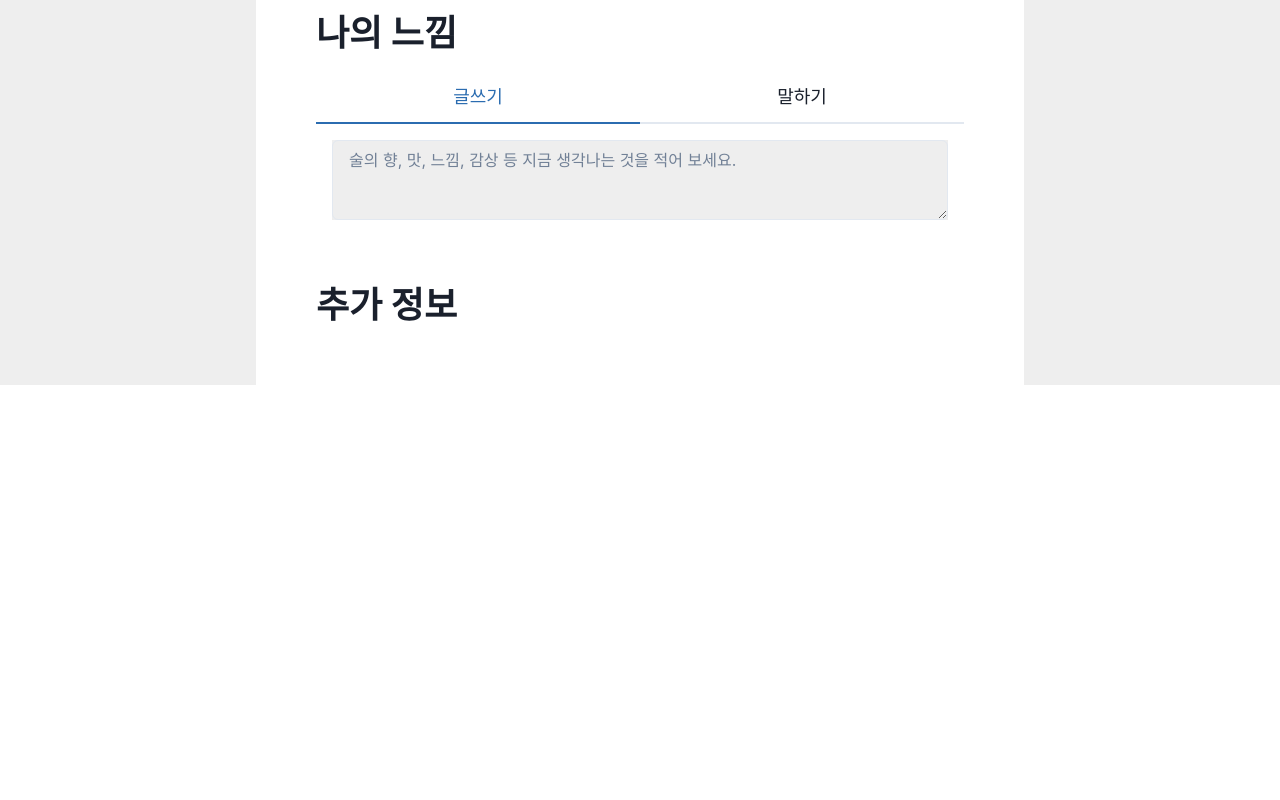
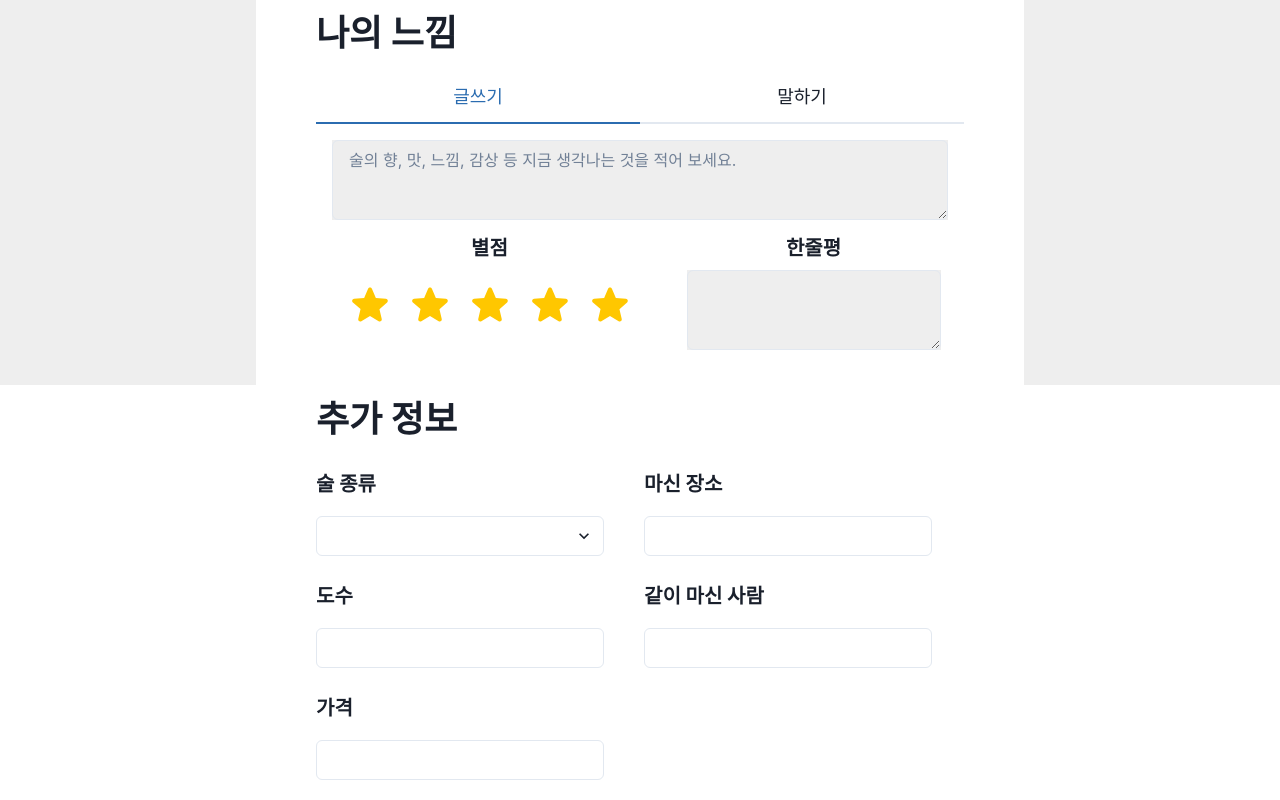
Before and after one commit to CoKothon-sulchup/sulchup-web, a React (Create React App) app: page /write in a window 1280 px wide. Shown: the part 415-1215 px from the top of the page. Before the commit the page ends 800 px from the top, so only its background shows below. Built offline with nearby package versions, Linux system fonts and the light colour scheme.

Commit message:
complete write

```diff
--- a/src/pages/write.tsx
+++ b/src/pages/write.tsx
@@ -1,6 +1,22 @@
-import React from 'react';
-import { Flex, Heading, IconButton, Input, Image, Textarea, Tabs, Tab, TabList, TabPanels, TabPanel } from '@chakra-ui/react';
-import { BsFillRecordCircleFill } from 'react-icons/bs';
+import React from "react";
+
+import {
+  Flex,
+  Heading,
+  IconButton,
+  Input,
+  Image,
+  Textarea,
+  Tabs,
+  Tab,
+  TabList,
+  TabPanels,
+  TabPanel,
+  GridItem,
+  Grid,
+  Select,
+} from "@chakra-ui/react";
+import { BsFillRecordCircleFill } from "react-icons/bs";
 
 interface InputPanelContainerProps {
   children: JSX.Element;
@@ -9,26 +25,47 @@ interface InputPanelContainerProps {
 const InputPanelContainer = (props: InputPanelContainerProps) => {
   const { children } = props;
   return (
-    <Flex alignItems='center' justifyContent='center' bg='#eee'>
+    <Flex alignItems="center" justifyContent="center" bg="#eee">
       {children}
     </Flex>
   );
 };
 
 export const Write = () => {
+  const names = ["마신 장소", "도수", "같이 마신 사람", "가격"];
+
+  const gridItems = names.map((name) => (
+    <GridItem mb="20px">
+      <Heading size="md" mb="20px">
+        {name}
+      </Heading>
+      <Input w="90%" />
+    </GridItem>
+  ));
+
   return (
-    <Flex w='100%' flexDirection='column' alignItems='center' pt='32px' px={['24px', '60px']}>
-      <Heading mr='auto'>술첩 기록</Heading>
-      <Flex mt='32px' w='100%'>
-        <Image w={['100px', '200px']} h={['100px', '200px']} src='https://via.placeholder.com/200' />
-        <Flex ml={['24px', '32px']} flex={1} flexDirection='column'>
-          <Input placeholder='술 이름' />
-          <Input mt={['16px', '24px']} placeholder='마신 날짜' />
+    <Flex
+      w="100%"
+      flexDirection="column"
+      alignItems="center"
+      pt="32px"
+      px={["24px", "60px"]}
+    >
+      <Heading mr="auto">술첩 기록</Heading>
+      <Flex mt="32px" w="100%">
+        <Image
+          w={["100px", "200px"]}
+          h={["100px", "200px"]}
+          src="https://via.placeholder.com/200"
+        />
+        <Flex ml={["24px", "32px"]} flex={1} flexDirection="column">
+          <Input placeholder="술 이름" />
+          <Input mt={["16px", "24px"]} placeholder="마신 날짜" />
         </Flex>
       </Flex>
-      <Flex mt='48px' w='100%' flexDirection='column'>
+      <Flex mt="48px" w="100%" flexDirection="column">
         <Heading>나의 느낌</Heading>
-        <Tabs mt='16px' isFitted size={['md', 'lg']}>
+        <Tabs mt="16px" isFitted size={["md", "lg"]}>
           <TabList>
             <Tab>글쓰기</Tab>
             <Tab>말하기</Tab>
@@ -36,19 +73,78 @@ export const Write = () => {
           <TabPanels>
             <TabPanel>
               <InputPanelContainer>
-                <Textarea placeholder='술의 향, 맛, 느낌, 감상 등 지금 생각나는 것을 적어 보세요.' />
+                <Textarea placeholder="술의 향, 맛, 느낌, 감상 등 지금 생각나는 것을 적어 보세요." />
               </InputPanelContainer>
             </TabPanel>
             <TabPanel>
               <InputPanelContainer>
-                <IconButton my='24px' aria-label='record-button' size='2xl' icon={<BsFillRecordCircleFill />} />
+                <IconButton
+                  my="24px"
+                  aria-label="record-button"
+                  size="2xl"
+                  icon={<BsFillRecordCircleFill />}
+                />
               </InputPanelContainer>
             </TabPanel>
           </TabPanels>
         </Tabs>
-
-        <Flex mt='48px'>
-          <Heading>추가 정보</Heading>
+        <Flex justifyContent="space-around">
+          <Flex flexDirection="column" alignItems="center">
+            <Heading size="md">별점</Heading>
+            <Flex mt="25px">
+              <IconButton
+                colorScheme="Blue"
+                aria-label="star"
+                icon={<Image mx="5px" w="50px" src="images/star.svg" />}
+              />
+              <IconButton
+                colorScheme="Blue"
+                aria-label="star"
+                icon={<Image mx="5px" w="50px" src="images/star.svg" />}
+              />
+              <IconButton
+                colorScheme="Blue"
+                aria-label="star"
+                icon={<Image mx="5px" w="50px" src="images/star.svg" />}
+              />
+              <IconButton
+                colorScheme="Blue"
+                aria-label="star"
+                icon={<Image mx="5px" w="50px" src="images/star.svg" />}
+              />
+              <IconButton
+                colorScheme="Blue"
+                aria-label="star"
+                icon={<Image mx="5px" w="50px" src="images/star.svg" />}
+              />
+            </Flex>
+          </Flex>
+          <Flex flexDirection="column" alignItems="center">
+            <Heading size="md" mb="10px">
+              한줄평
+            </Heading>
+            <InputPanelContainer>
+              <Textarea />
+            </InputPanelContainer>
+          </Flex>
+        </Flex>
+        <Flex mt="48px" flexDirection="column" justifyContent="center">
+          <Heading mb="30px">추가 정보</Heading>
+          <Grid
+            h="100%"
+            w="100%"
+            templateColumns="repeat(2, 1fr)"
+            templateRows="repeat(3, 1fr)"
+            gap={2}
+          >
+            <GridItem mb="20px">
+              <Heading size="md" mb="20px">
+                술 종류
+              </Heading>
+              <Select w="90%"></Select>
+            </GridItem>
+            {gridItems}
+          </Grid>
         </Flex>
       </Flex>
     </Flex>
```
